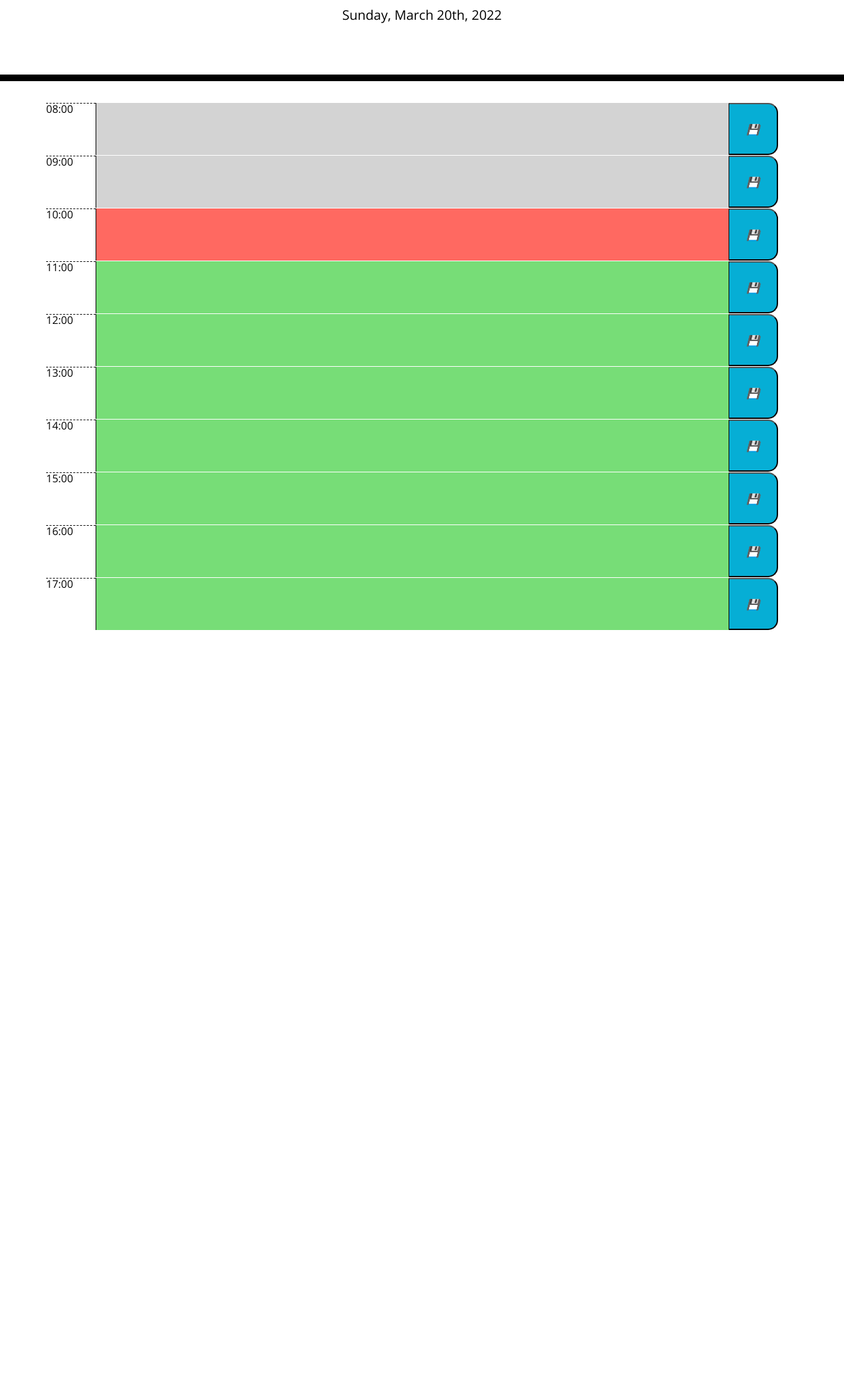
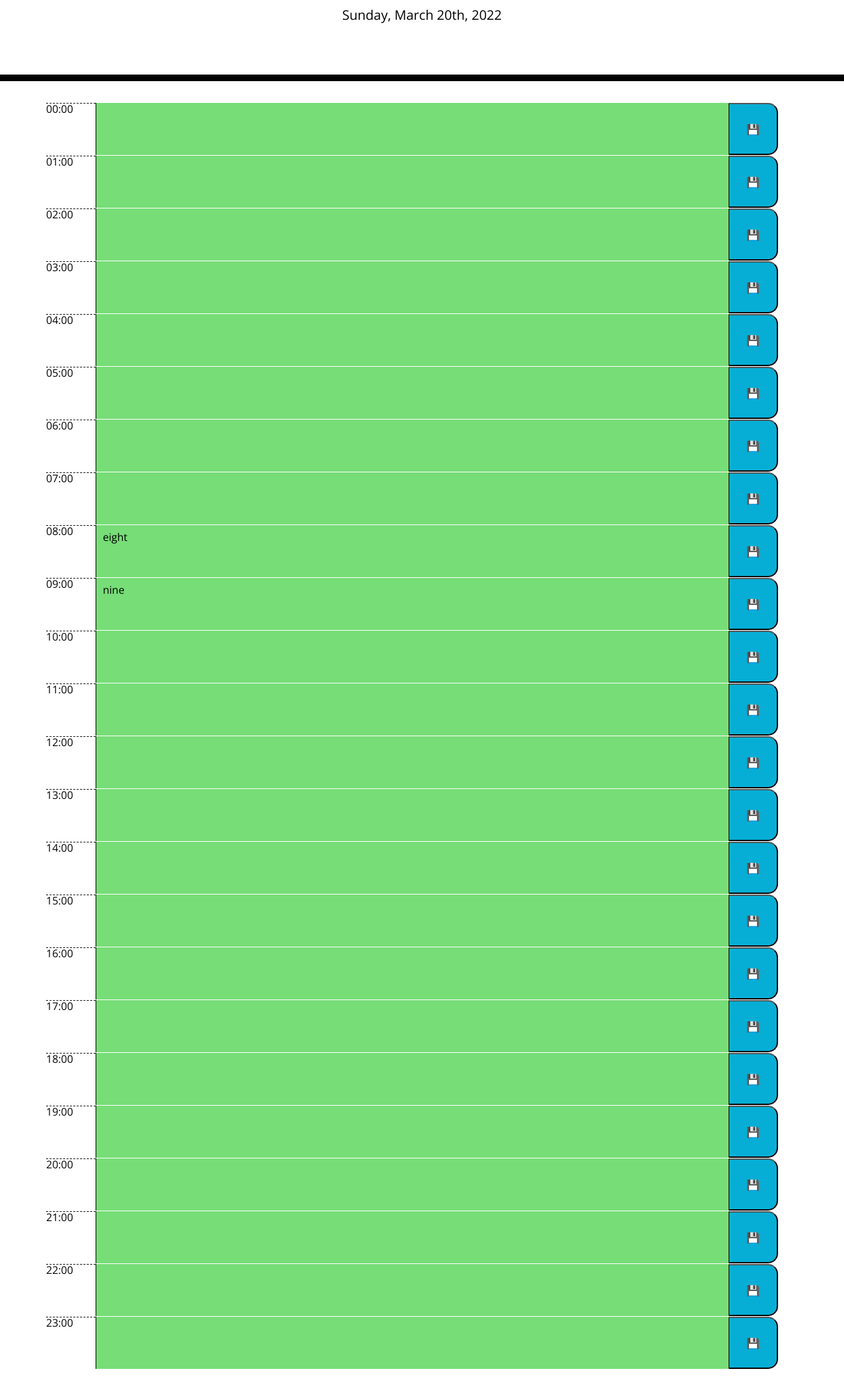
Before and after one commit to aavillanueva6/workDayScheduler, a plain HTML site: page index.html in a window 1280 px wide. Shown: the part 181-2288 px from the top of the page at 66% size. Before the commit the page ends 1168 px from the top, so only its background shows below. Drawn offline with nearby package versions, Linux system fonts and the light colour scheme.

Commit message:
adds rows for every hour for use during development

```diff
--- a/index.html
+++ b/index.html
@@ -28,57 +28,131 @@
       <p class="lead">A simple calendar app for scheduling your work day</p>
       <p id="currentDay" class="lead"></p>
     </header>
-    <div class="container">
+    <div class="container" id="plannerDiv">
       <!-- Timeblocks go here -->
+      <div class="row" id="0000">
+        <div class="hour">00:00</div>
+        <textarea class="agendaItems future" id="00" data-time="00"></textarea>
+        <button class="saveBtn">💾</button>
+      </div>
+      <div class="row" id="0100">
+        <div class="hour">01:00</div>
+        <textarea class="agendaItems future" id="01" data-time="01"></textarea>
+        <button class="saveBtn">💾</button>
+      </div>
+      <div class="row" id="0200">
+        <div class="hour">02:00</div>
+        <textarea class="agendaItems future" id="02" data-time="02"></textarea>
+        <button class="saveBtn">💾</button>
+      </div>
+      <div class="row" id="0300">
+        <div class="hour">03:00</div>
+        <textarea class="agendaItems future" id="03" data-time="03"></textarea>
+        <button class="saveBtn">💾</button>
+      </div>
+      <div class="row" id="0400">
+        <div class="hour">04:00</div>
+        <textarea class="agendaItems future" id="04" data-time="04"></textarea>
+        <button class="saveBtn">💾</button>
+      </div>
+      <div class="row" id="0500">
+        <div class="hour">05:00</div>
+        <textarea class="agendaItems future" id="05" data-time="05"></textarea>
+        <button class="saveBtn">💾</button>
+      </div>
+      <div class="row" id="0600">
+        <div class="hour">06:00</div>
+        <textarea class="agendaItems future" id="06" data-time="06"></textarea>
+        <button class="saveBtn">💾</button>
+      </div>
+      <div class="row" id="0700">
+        <div class="hour">07:00</div>
+        <textarea class="agendaItems future" id="07" data-time="07"></textarea>
+        <button class="saveBtn">💾</button>
+      </div>
       <div class="row" id="0800">
         <div class="hour">08:00</div>
-        <textarea class="agendaItems past"></textarea>
-        <button class="saveBtn"><i> 💾 </i></button>
+        <textarea class="agendaItems future" id="08" data-time="08">
+eight</textarea
+        >
+        <button class="saveBtn">💾</button>
       </div>
       <div class="row" id="0900">
         <div class="hour">09:00</div>
-        <textarea class="agendaItems past"></textarea>
-        <button class="saveBtn"><i> 💾 </i></button>
+        <textarea class="agendaItems future" id="09" data-time="09">
+nine</textarea
+        >
+        <button class="saveBtn">💾</button>
       </div>
       <div class="row" id="1000">
         <div class="hour">10:00</div>
-        <textarea class="agendaItems present"></textarea>
-        <button class="saveBtn"><i> 💾 </i></button>
+        <textarea class="agendaItems future" id="10" data-time="10"></textarea>
+        <button class="saveBtn">💾</button>
       </div>
       <div class="row" id="1100">
         <div class="hour">11:00</div>
-        <textarea class="agendaItems future"></textarea>
-        <button class="saveBtn"><i> 💾 </i></button>
+        <textarea class="agendaItems future" id="11" data-time="11"></textarea>
+        <button class="saveBtn">💾</button>
       </div>
       <div class="row" id="1200">
         <div class="hour">12:00</div>
-        <textarea class="agendaItems future"></textarea>
-        <button class="saveBtn"><i> 💾 </i></button>
+        <textarea class="agendaItems future" id="12" data-time="12"></textarea>
+        <button class="saveBtn">💾</button>
       </div>
       <div class="row" id="1300">
         <div class="hour">13:00</div>
-        <textarea class="agendaItems future"></textarea>
-        <button class="saveBtn"><i> 💾 </i></button>
+        <textarea class="agendaItems future" id="13" data-time="13"></textarea>
+        <button class="saveBtn">💾</button>
       </div>
       <div class="row" id="1400">
         <div class="hour">14:00</div>
-        <textarea class="agendaItems future"></textarea>
-        <button class="saveBtn"><i> 💾 </i></button>
+        <textarea class="agendaItems future" id="14" data-time="14"></textarea>
+        <button class="saveBtn">💾</button>
       </div>
       <div class="row" id="1500">
         <div class="hour">15:00</div>
-        <textarea class="agendaItems future"></textarea>
-        <button class="saveBtn"><i> 💾 </i></button>
+        <textarea class="agendaItems future" id="15" data-time="15"></textarea>
+        <button class="saveBtn">💾</button>
       </div>
       <div class="row" id="1600">
         <div class="hour">16:00</div>
-        <textarea class="agendaItems future"></textarea>
-        <button class="saveBtn"><i> 💾 </i></button>
+        <textarea class="agendaItems future" id="16" data-time="16"></textarea>
+        <button class="saveBtn">💾</button>
       </div>
       <div class="row" id="1700">
         <div class="hour">17:00</div>
-        <textarea class="agendaItems future"></textarea>
-        <button class="saveBtn"><i> 💾 </i></button>
+        <textarea class="agendaItems future" id="17" data-time="17"></textarea>
+        <button class="saveBtn">💾</button>
+      </div>
+      <div class="row" id="1800">
+        <div class="hour">18:00</div>
+        <textarea class="agendaItems future" id="18" data-time="18"></textarea>
+        <button class="saveBtn">💾</button>
+      </div>
+      <div class="row" id="1900">
+        <div class="hour">19:00</div>
+        <textarea class="agendaItems future" id="19" data-time="19"></textarea>
+        <button class="saveBtn">💾</button>
+      </div>
+      <div class="row" id="2000">
+        <div class="hour">20:00</div>
+        <textarea class="agendaItems future" id="20" data-time="20"></textarea>
+        <button class="saveBtn">💾</button>
+      </div>
+      <div class="row" id="2100">
+        <div class="hour">21:00</div>
+        <textarea class="agendaItems future" id="21" data-time="21"></textarea>
+        <button class="saveBtn">💾</button>
+      </div>
+      <div class="row" id="2200">
+        <div class="hour">22:00</div>
+        <textarea class="agendaItems future" id="22" data-time="22"></textarea>
+        <button class="saveBtn">💾</button>
+      </div>
+      <div class="row" id="2300">
+        <div class="hour">23:00</div>
+        <textarea class="agendaItems future" id="23" data-time="23"></textarea>
+        <button class="saveBtn">💾</button>
       </div>
     </div>
 
```
